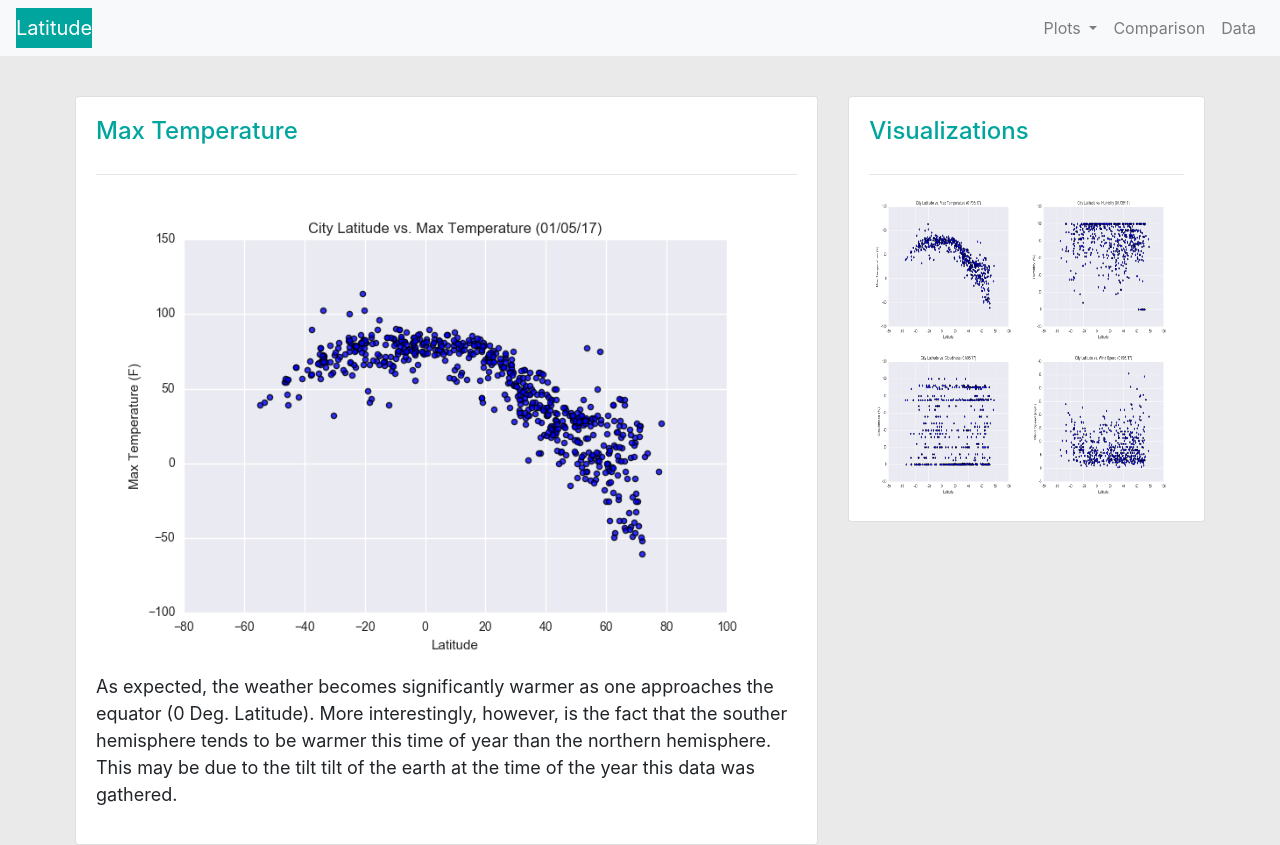
After one commit to randyn/weather-dashboard, a Flask app: page /max-temp in a window 1280 px wide. The commit adds this page. Run offline with Flask 2, Linux system fonts and the light colour scheme; some libraries are stand-ins or nearby versions.

Commit message:
use partials & base template. Also max-temp page

```diff
--- a/app.py
+++ b/app.py
@@ -10,5 +10,9 @@ def home():
 def comparisons():
     return render_template("comparisons.html")
 
+@app.route('/max-temp')
+def maxTemp():
+    return render_template('max-temp.html')
+
 if __name__ == "__main__":
     app.run(debug=True)
--- /dev/null
+++ b/templates/base-template.html
@@ -0,0 +1,45 @@
+<!doctype html>
+<html>
+<head>
+  <meta charset="UTF-8">
+  <meta name="viewport" content="width=device-width, initial-scale=1.0">
+  <meta http-equiv="X-UA-Compatible" content="ie=edge">
+  <title>Bootstrap Visualization Dashboard - {% block title %}{% endblock %}</title>
+  <link rel="stylesheet" href="https://stackpath.bootstrapcdn.com/bootstrap/4.3.1/css/bootstrap.min.css" integrity="sha384-ggOyR0iXCbMQv3Xipma34MD+dH/1fQ784/j6cY/iJTQUOhcWr7x9JvoRxT2MZw1T" crossorigin="anonymous">
+  <link rel="stylesheet" href="{{ url_for('static', filename='index.css') }}"/>
+  <script src="https://code.jquery.com/jquery-3.2.1.slim.min.js" integrity="sha384-KJ3o2DKtIkvYIK3UENzmM7KCkRr/rE9/Qpg6aAZGJwFDMVNA/GpGFF93hXpG5KkN" crossorigin="anonymous"></script>
+  <script src="https://cdnjs.cloudflare.com/ajax/libs/popper.js/1.12.9/umd/popper.min.js" integrity="sha384-ApNbgh9B+Y1QKtv3Rn7W3mgPxhU9K/ScQsAP7hUibX39j7fakFPskvXusvfa0b4Q" crossorigin="anonymous"></script>
+  <script src="https://maxcdn.bootstrapcdn.com/bootstrap/4.0.0/js/bootstrap.min.js" integrity="sha384-JZR6Spejh4U02d8jOt6vLEHfe/JQGiRRSQQxSfFWpi1MquVdAyjUar5+76PVCmYl" crossorigin="anonymous"></script>
+</head>
+<body style="background-color: #eaeaea;">
+  <nav class="navbar bg-light navbar-light navbar-expand-lg">
+    <a class="navbar-brand latitude-brand" href="/">Latitude</a>
+    <button class="navbar-toggler" type="button" data-toggle="collapse" data-target="#navbarSupportedContent" aria-controls="navbarSupportedContent" aria-expanded="false" aria-label="Toggle navigation">
+      <span class="navbar-toggler-icon"></span>
+    </button>
+    <div class="collapse navbar-collapse" id="navbarSupportedContent">
+      <ul class="navbar-nav ml-auto">
+        <li class="nav-item dropdown">
+          <a class="nav-link dropdown-toggle" id="navbarDropdown" href="#" role="button" data-toggle="dropdown" aria-haspopup="true" aria-expanded="false">
+            Plots
+          </a>
+          <div class="dropdown-menu" aria-labelledby="navbarDropdown">
+            <a class="dropdown-item" href="/max-temp">Max Temperature</a>
+            <a class="dropdown-item" href="#">Another action</a>
+            <div class="dropdown-divider"></div>
+            <a class="dropdown-item" href="#">Something else here</a>
+          </div>
+        </li>
+        <li class="nav-item">
+          <a class="nav-link" href="/comparisons">Comparison</a>
+        </li>
+        <li class="nav-item">
+          <a class="nav-link" href="#">Data</a>
+        </li>
+      </ul>
+    </div>
+  </nav>
+
+  <div id="content">{% block content %}{% endblock %}</div>
+</body>
+</html>
--- /dev/null
+++ b/templates/max-temp.html
@@ -0,0 +1,26 @@
+{% extends "base-template.html" %}
+{% block title %}Landing Page{% endblock %}
+{% block content %}
+  <div class="container">
+
+    <div class="row">
+      <div class="main-body col-lg-8">
+        <div class="card">
+          <div class="card-body">
+            <h5 class="card-title">Max Temperature</h5>
+            <hr/>
+            <img class="comparison-img" src="{{ url_for('static', filename='images/fig1.png') }}"/>
+            <div class="card-text">
+              <p>
+                As expected, the weather becomes significantly warmer as one approaches the equator (0 Deg. Latitude).
+                More interestingly, however, is the fact that the souther hemisphere tends to be warmer this time of year than the northern hemisphere.
+                This may be due to the tilt tilt of the earth at the time of the year this data was gathered.
+              </p>
+
+            </div>
+          </div>
+        </div>
+      </div>
+    {% include "partials/visualization-sidebar.html" %}
+  </div>
+{% endblock %}
--- /dev/null
+++ b/templates/partials/visualization-sidebar.html
@@ -0,0 +1,12 @@
+<div class="sidebar col-lg-4">
+  <div class="card">
+    <div class="card-body">
+      <h5 class="card-title">Visualizations</h5>
+      <hr/>
+      <img class="visualization-img" src="{{ url_for('static', filename='images/fig1.png') }}"/>
+      <img class="visualization-img" src="{{ url_for('static', filename='images/fig2.png') }}"/>
+      <img class="visualization-img" src="{{ url_for('static', filename='images/fig3.png') }}"/>
+      <img class="visualization-img" src="{{ url_for('static', filename='images/fig4.png') }}"/>
+    </div>
+  </div>
+</div>
```
Also changed, not shown: templates/comparisons.html (+5 -47 lines), templates/index.html (+5 -59 lines).
